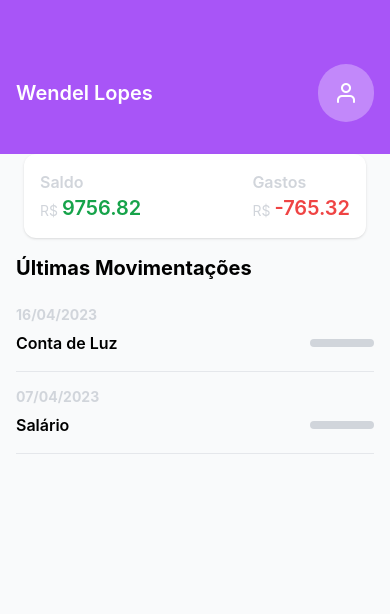
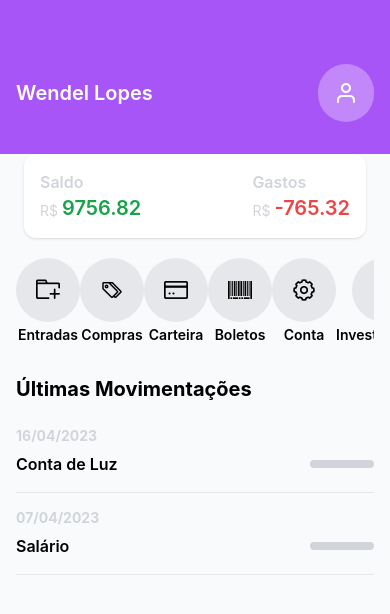
Before and after one commit to wlosantos/Finance-control, a React Native app: screen / in a window 390 px wide. Shown: the top 614 px of the page. Built offline with nearby package versions, Linux system fonts and the light colour scheme.

Commit message:
created action component

```diff
--- /dev/null
+++ b/src/components/Action.js
@@ -0,0 +1,56 @@
+import { View, Text, TouchableOpacity, ScrollView } from 'react-native';
+import { AntDesign } from '@expo/vector-icons';
+
+const Action = () => {
+  return (
+    <ScrollView
+      horizontal={true}
+      showsHorizontalScrollIndicator={false}
+      className="max-h-24 mb-4 mt-5 mx-4 space-x-6"
+    >
+      <TouchableOpacity className="items-center">
+        <View className="w-16 h-16 items-center justify-center bg-gray-200 rounded-full">
+          <AntDesign name="addfolder" size={24} color="black" />
+        </View>
+        <Text className="mt-1 font-semibold">Entradas</Text>
+      </TouchableOpacity>
+
+      <TouchableOpacity className="items-center">
+        <View  className="w-16 h-16 items-center justify-center bg-gray-200 rounded-full">
+          <AntDesign name="tagso" size={24} color="black" />
+        </View>
+        <Text className="mt-1 font-semibold">Compras</Text>
+      </TouchableOpacity>
+
+      <TouchableOpacity className="items-center">
+        <View  className="w-16 h-16 items-center justify-center bg-gray-200 rounded-full">
+          <AntDesign name="creditcard" size={24} color="black" />
+        </View>
+        <Text className="mt-1 font-semibold">Carteira</Text>
+      </TouchableOpacity>
+
+      <TouchableOpacity className="items-center">
+        <View  className="w-16 h-16 items-center justify-center bg-gray-200 rounded-full">
+          <AntDesign name="barcode" size={24} color="black" />
+        </View>
+        <Text className="mt-1 font-semibold">Boletos</Text>
+      </TouchableOpacity>
+
+      <TouchableOpacity className="items-center">
+        <View  className="w-16 h-16 items-center justify-center bg-gray-200 rounded-full">
+          <AntDesign name="setting" size={24} color="black" />
+        </View>
+        <Text className="mt-1 font-semibold">Conta</Text>
+      </TouchableOpacity>
+
+      <TouchableOpacity className="items-center">
+        <View  className="w-16 h-16 items-center justify-center bg-gray-200 rounded-full">
+          <AntDesign name="check" size={24} color="black" />
+        </View>
+        <Text className="mt-1 font-semibold">Investimentos</Text>
+      </TouchableOpacity>
+    </ScrollView>
+  )
+};
+
+export default Action;
--- a/src/pages/Home.js
+++ b/src/pages/Home.js
@@ -2,6 +2,7 @@ import { Text, View, FlatList } from 'react-native';
 import Header from '../components/Header';
 import Balence from '../components/Balence';
 import Movements from '../components/Movements';
+import Action from '../components/Action';
 
 const list = [
   {
@@ -26,6 +27,7 @@ export default () => {
       <Header name="Wendel Lopes" />
       <Balence balence={9756.82} expenses={-765.32} />
 
+      <Action />
       <Text className="text-xl font-bold px-4 mt-4">Últimas Movimentações</Text>
 
       <FlatList
```
